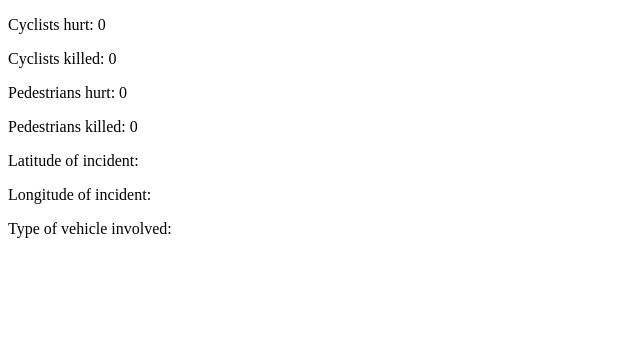
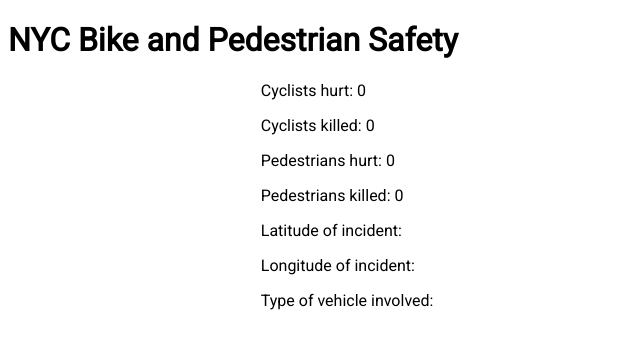
Before and after one commit to pedro-hernandez/nyc-bike-pedestrian-safety-app, a React app: page / in a window 1280 px wide. Shown: the whole page, without its empty margins (0-640 px from the left). Built offline with nearby package versions, Linux system fonts and the light colour scheme; no server answers.

Commit message:
Added starter CSS styling

```diff
--- a/public/index.html
+++ b/public/index.html
@@ -10,6 +10,7 @@
     -->
     <link rel="manifest" href="%PUBLIC_URL%/manifest.json">
     <link rel="shortcut icon" href="%PUBLIC_URL%/favicon.ico">
+    <link href="https://fonts.googleapis.com/css?family=Roboto" rel="stylesheet">
     <!--
       Notice the use of %PUBLIC_URL% in the tags above.
       It will be replaced with the URL of the `public` folder during the build.
@@ -19,7 +20,7 @@
       work correctly both with client-side routing and a non-root public URL.
       Learn how to configure a non-root public URL by running `npm run build`.
     -->
-    <title>React App</title>
+    <title>NYC Bike and Pedestrian Safety</title>
   </head>
   <body>
     <noscript>
--- a/src/App/index.js
+++ b/src/App/index.js
@@ -1,5 +1,6 @@
 import React, { Component } from "react";
 import ReactDOM from "react-dom";
+import "./style.css";
 
 class App extends Component {
 
@@ -36,6 +37,8 @@
   render() {
     return (
       <div>
+        <h1 className="h1">NYC Bike and Pedestrian Safety</h1>
+        <div className="info-pane">
         <p>Cyclists hurt: {this.state.cyclistsHurt}</p>
         <p>Cyclists killed: {this.state.cyclistsKilled}</p>
         <p>Pedestrians hurt: {this.state.pedestriansHurt}</p>
@@ -43,6 +46,7 @@
         <p>Latitude of incident: {this.state.locationDataLat}</p>
         <p>Longitude of incident: {this.state.locationDataLong}</p>
         <p>Type of vehicle involved: {this.state.vehicleData}</p>
+        </div>
       </div>
     )
   }
--- a/src/App/style.css
+++ b/src/App/style.css
@@ -0,0 +1,9 @@
+.h1 {
+    font-family: 'Roboto', sans-serif;
+}
+
+.info-pane {
+    width: 60%;
+    margin: 0 auto;
+    font-family: 'Roboto', sans-serif;
+}
```
